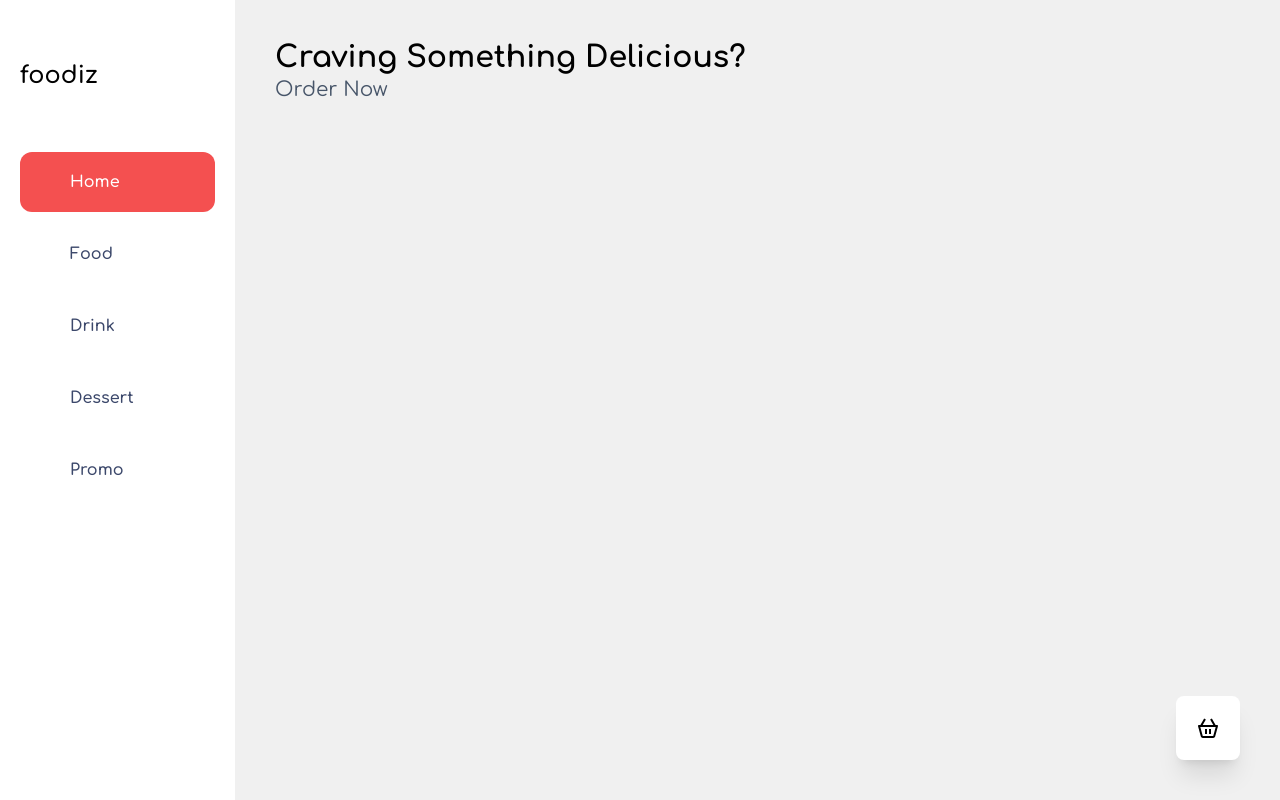
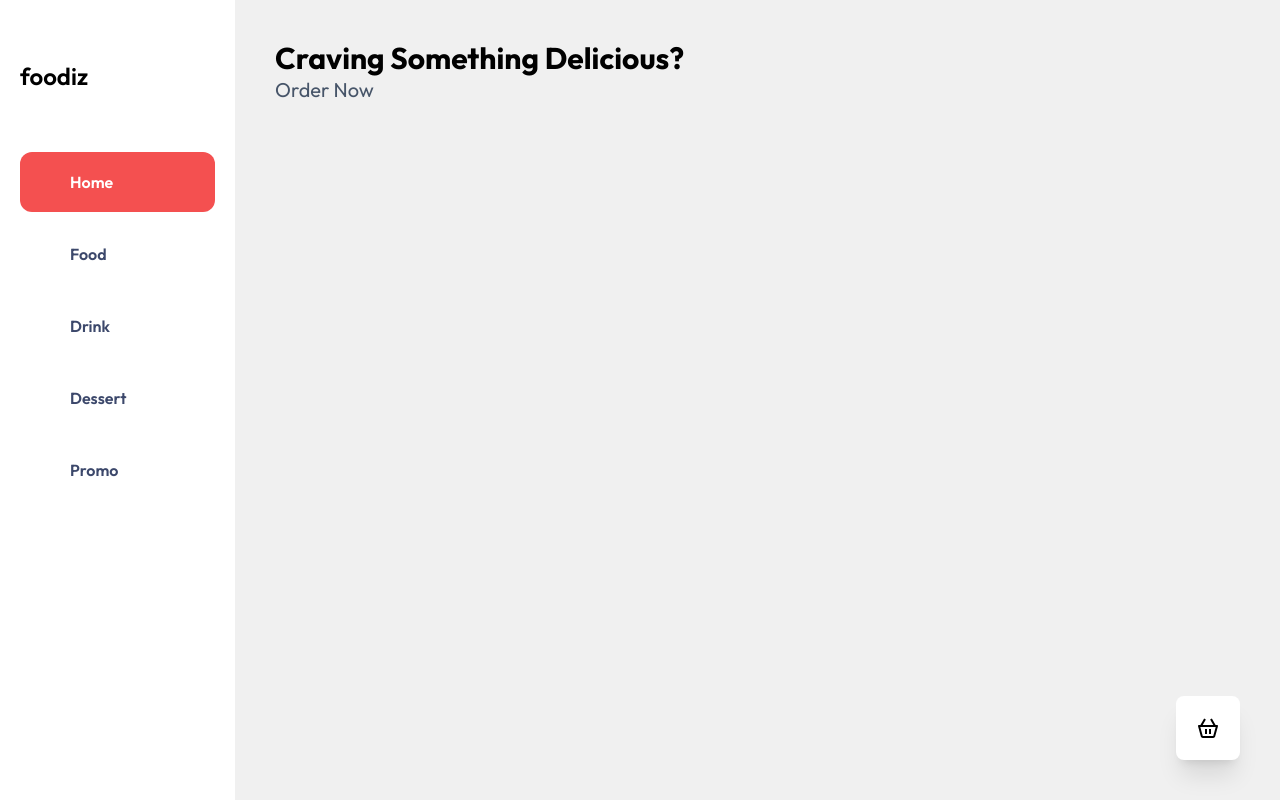
Before and after one commit to bagusfaize/foodiz, a Next.js app: page / in a window 1280 px wide. Built offline with nearby package versions, Linux system fonts and the light colour scheme; some icons are missing.

Commit message:
change font base to outfit

```diff
--- a/app/globals.css
+++ b/app/globals.css
@@ -1,9 +1,9 @@
-@import url('https://fonts.googleapis.com/css2?family=Comfortaa:wght@300;400;500;600;700&display=swap');
+@import url('https://fonts.googleapis.com/css2?family=Outfit:wght@300;400;500;600;700&display=swap');
 
 @tailwind base;
 @tailwind components;
 @tailwind utilities;
 
 body {
-  font-family: 'Comfortaa', cursive;
+  font-family: 'Outfit', sans-serif;
 }
```
